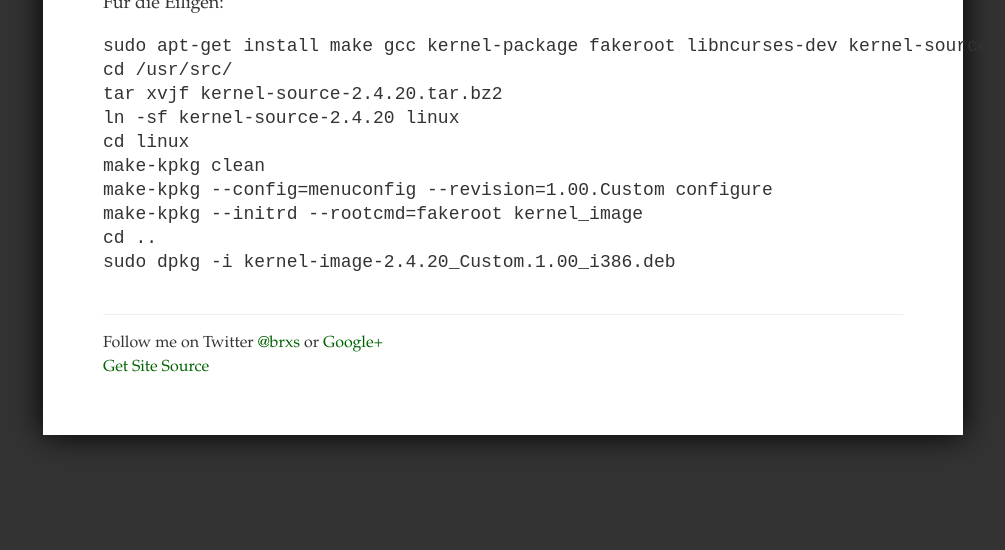
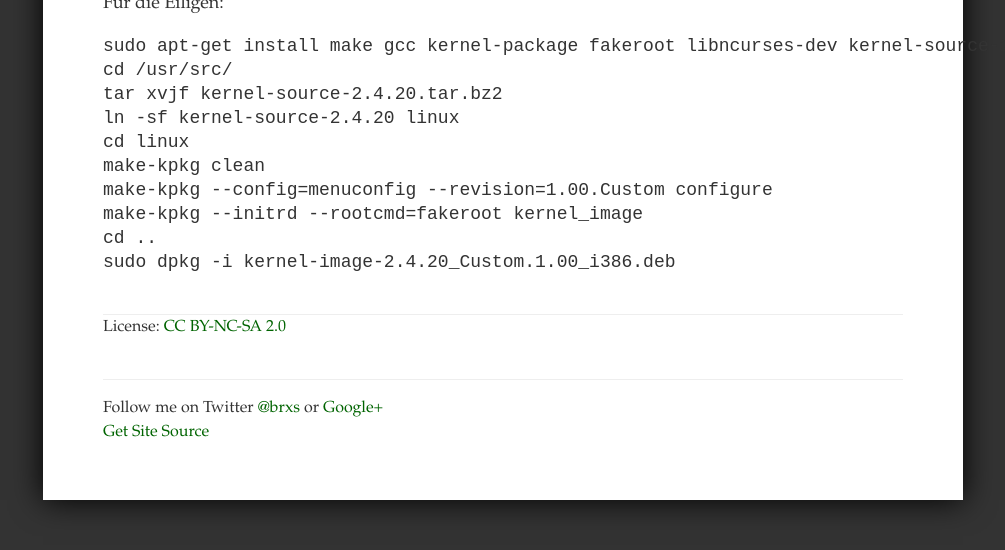
Before and after one commit to toke/toke.github.io_old, a Jekyll site: the page built from artikel/linux/debian-kernel-bauen.markdown, in a window 1280 px wide and 900 px high, scrolled down 1839 px. Shown: the top 550 px of the window, without its empty margins (137-1142 px from the left). Built offline with Jekyll 4.4.1, drawn with Linux system fonts in a browser that asks for light colours.

Commit message:
Added license to old articles

```diff
--- a/_layouts/default.html
+++ b/_layouts/default.html
@@ -30,6 +30,11 @@
     <section id="content">
         {{ content }}
     </section>
+    {% if page.license %}
+    <footer>
+    License: {{ page.license }}
+    </footer>
+    {% endif %}
     </article>
 
     <footer>
--- a/artikel/grundlagen/was-passiert-beim-surfen.markdown
+++ b/artikel/grundlagen/was-passiert-beim-surfen.markdown
@@ -1,12 +1,12 @@
 ---
 layout: default
 title: Grundlagen was passiert beim "surfen"
+license: '<a href="http://creativecommons.org/licenses/by-nc-sa/2.0/de/">CC BY-NC-SA 2.0</a>'
 ---
 
   *__Achtung:__ Dieser Artikel ist semantisch nicht in jedem Punkt korrekt.
   Bei Gelegenheit wird er überarbeitet. Die Grundlagen stimmen jedoch.
   Für die angedachte Zielgruppe des Artikels ist dies wohl nicht relevant.*
-
 
 Grundlagen: Was passiert beim "surfen"?
 =======================================
--- a/artikel/linux/debian-kernel-bauen.markdown
+++ b/artikel/linux/debian-kernel-bauen.markdown
@@ -1,6 +1,7 @@
 ---
 layout: default
 title: "Kernel unter Debian kompilieren"
+license: '<a href="http://creativecommons.org/licenses/by-nc-sa/2.0/de/">CC BY-NC-SA 2.0</a>'
 ---
 
 *__Achtung__: Dieser Artikel ist aus dem Jahr 2004 und wurde zuletzt im Jahr 2008
```
